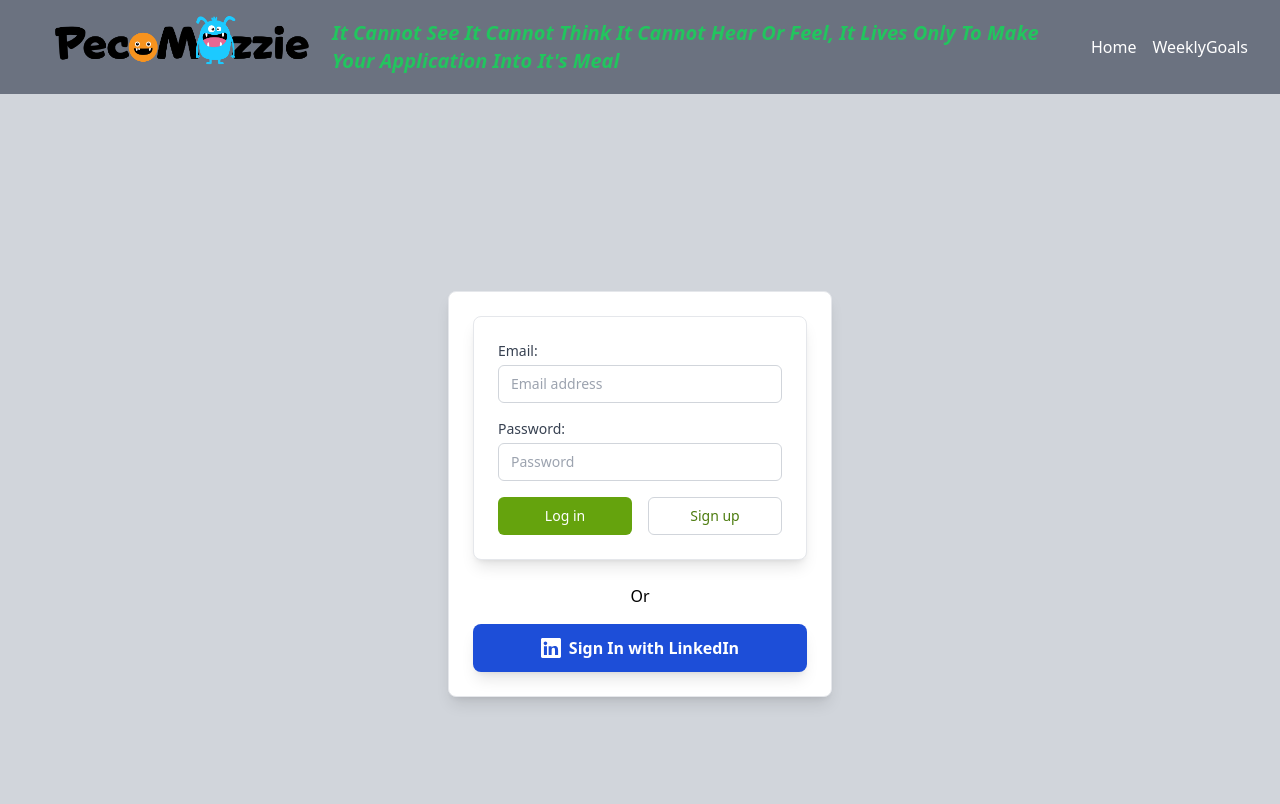
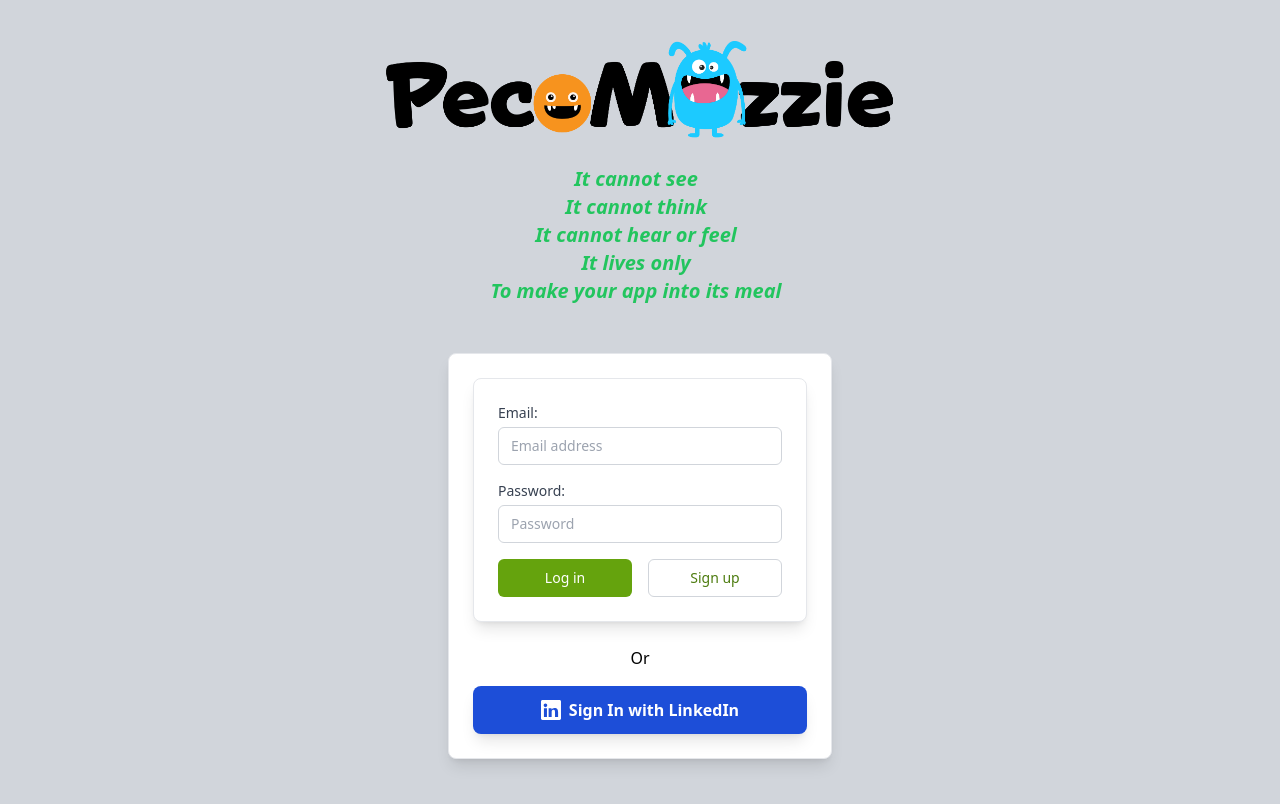
Before and after one commit to PekoMozzie/PekoMozzie, a Next.js app in the folder pekomozzie/: page / in a window 1280 px wide. Shown: the top 804 px of the page. Built offline with nearby package versions, Linux system fonts and the light colour scheme.

Commit message:
layout changes

```diff
--- a/pekomozzie/src/app/dashboard/layout.js
+++ b/pekomozzie/src/app/dashboard/layout.js
@@ -1,25 +1,18 @@
-import SignOut from './components/signOut';
-import { metadata } from '@/app/layout.js'
-import JobHistory from './components/JobHistory'
+import SignOut from './components/SignOut';
+import { metadata } from '@/app/layout.js';
+import JobHistory from './components/JobHistory';
+import Image from "next/image";
 
 export default function NavBar({ children }) {
   return (
     <div>
-      <nav className="bg-gray-800 text-white ">
+      <nav className="bg-gray-500 text-white ">
           <div className="container mx-auto flex justify-between items-center py-4">
-          <a href="/" className="text-2xl font-bold">
-            {metadata.title}
-          </a>
-          <h1 className = "text-xl italic font-bold text-green-500">{metadata.slogan}</h1>
+            <a href="/dashboard"><Image src={metadata.logo} alt="PekoMozzie Logo" width="300" height="25" className="hover:"/></a>
             <ul className="flex space-x-4">
               <li>
-              <a href="/" className="hover:underline">
-                Home
-              </a>
-            </li>
-            <li>
                 <a href="/goals" className="hover:underline">
-                WeeklyGoals
+                  Account
                 </a>
               </li>
               <li>
@@ -29,8 +22,6 @@
           </div>
         </nav>
       <main>{children}</main>
-      <JobHistory/>
     </div>
   );
-
 }
--- a/pekomozzie/src/app/dashboard/page.js
+++ b/pekomozzie/src/app/dashboard/page.js
@@ -1,5 +1,6 @@
 import AppForm from "./components/AppForm/AppForm";
 import Modal from '@/app/components/Modal';
+import JobHistory from './components/JobHistory'
 
  export default function Home ({searchParams}) {
 
@@ -12,6 +13,7 @@
       <div className="container">
         <AppForm />
         {modal && <Modal modal={modal}/>}
+        <JobHistory />
       </div>
     </section>
   )
--- a/pekomozzie/src/app/layout.js
+++ b/pekomozzie/src/app/layout.js
@@ -14,7 +14,7 @@
   return (
     <html lang="en">
       <body className="bg-gray-300">
-        <nav className="bg-gray-500 text-white ">
+        {/* <nav className="bg-gray-500 text-white ">
           <div className="container mx-auto flex justify-between items-center py-4">
             <Image src={metadata.logo} alt="PekoMozzie Logo" width="300" height="25" className="hover:"/>
             <h1 className = "text-xl italic font-bold text-green-500 pr-2">{metadata.slogan}</h1>
@@ -31,7 +31,7 @@
               </li>
             </ul>
           </div>
-        </nav>
+        </nav> */}
         <main>{children}</main>
         </body>
     </html>
--- a/pekomozzie/src/app/page.jsx
+++ b/pekomozzie/src/app/page.jsx
@@ -1,12 +1,21 @@
 import { login, signup } from './actions';
 import LinkedIn from './components/LinkedIn';
 import Modal from './components/Modal';
+import Image from "next/image";
 
 export default function LoginPage({ searchParams }) {
   const modal = searchParams?.modal;
 
   return (
-    <div className="flex h-screen justify-center items-center">
+    <div className="flex flex-col h-screen justify-center items-center">
+      <Image src="/PekoMozzieLogo.png" alt="PekoMozzie Logo" width="600" height="50" className="hover:"/>
+      <h1 className = "text-xl italic font-bold text-green-500 pr-2">It cannot see</h1>
+      <h1 className = "text-xl italic font-bold text-green-500 pr-2">It cannot think</h1>
+      <h1 className = "text-xl italic font-bold text-green-500 pr-2">It cannot hear or feel</h1>
+      <h1 className = "text-xl italic font-bold text-green-500 pr-2">It lives only</h1>
+      <h1 className = "text-xl italic font-bold text-green-500 pr-2">To make your app into its meal</h1>
+      <br></br>
+      <br></br>
       <div className="flex flex-col items-center w-full max-w-sm p-6 space-y-4 bg-white border rounded-lg shadow-lg">
         <form className="flex flex-col items-center w-full max-w-sm p-6 space-y-4 bg-white border rounded-lg shadow-lg">
           <div className="w-full">
```
Lines whose indentation alone changed are shown as unchanged.
